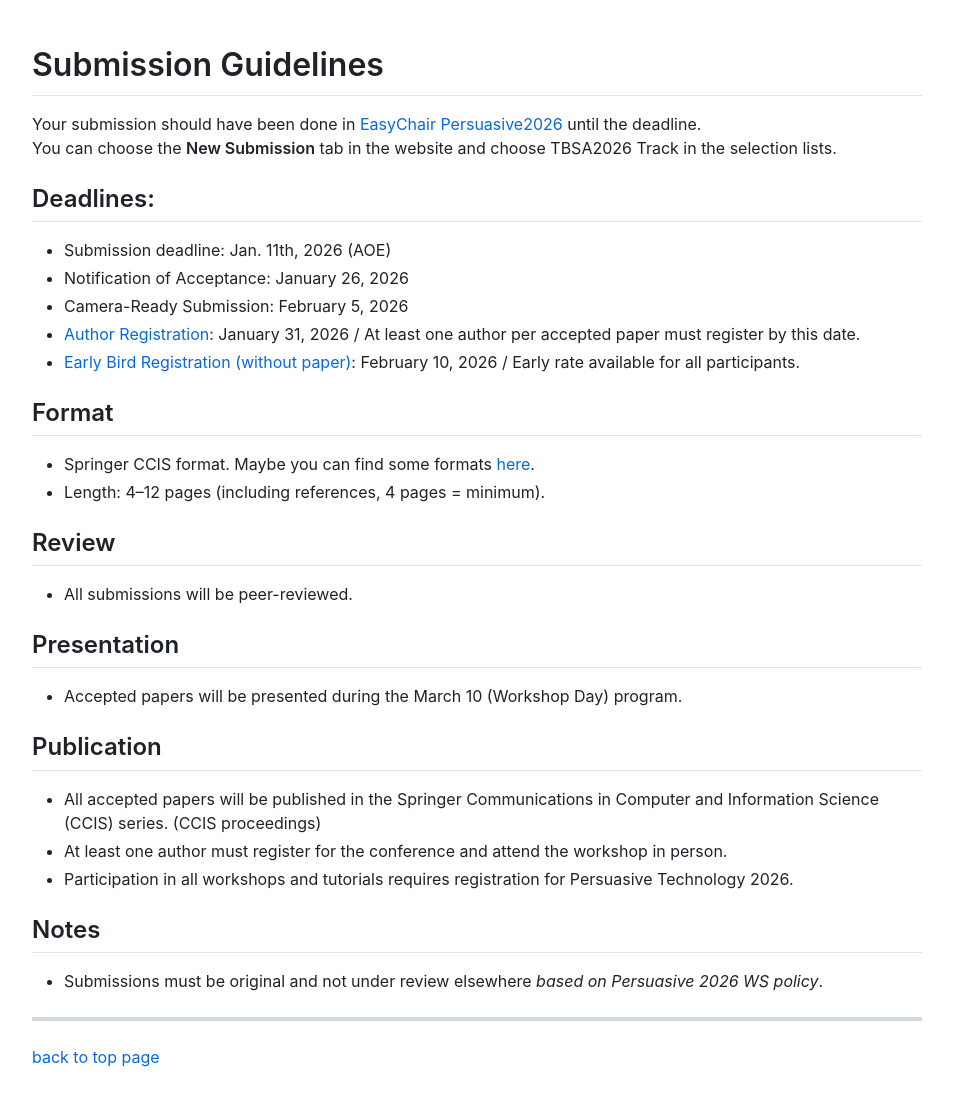
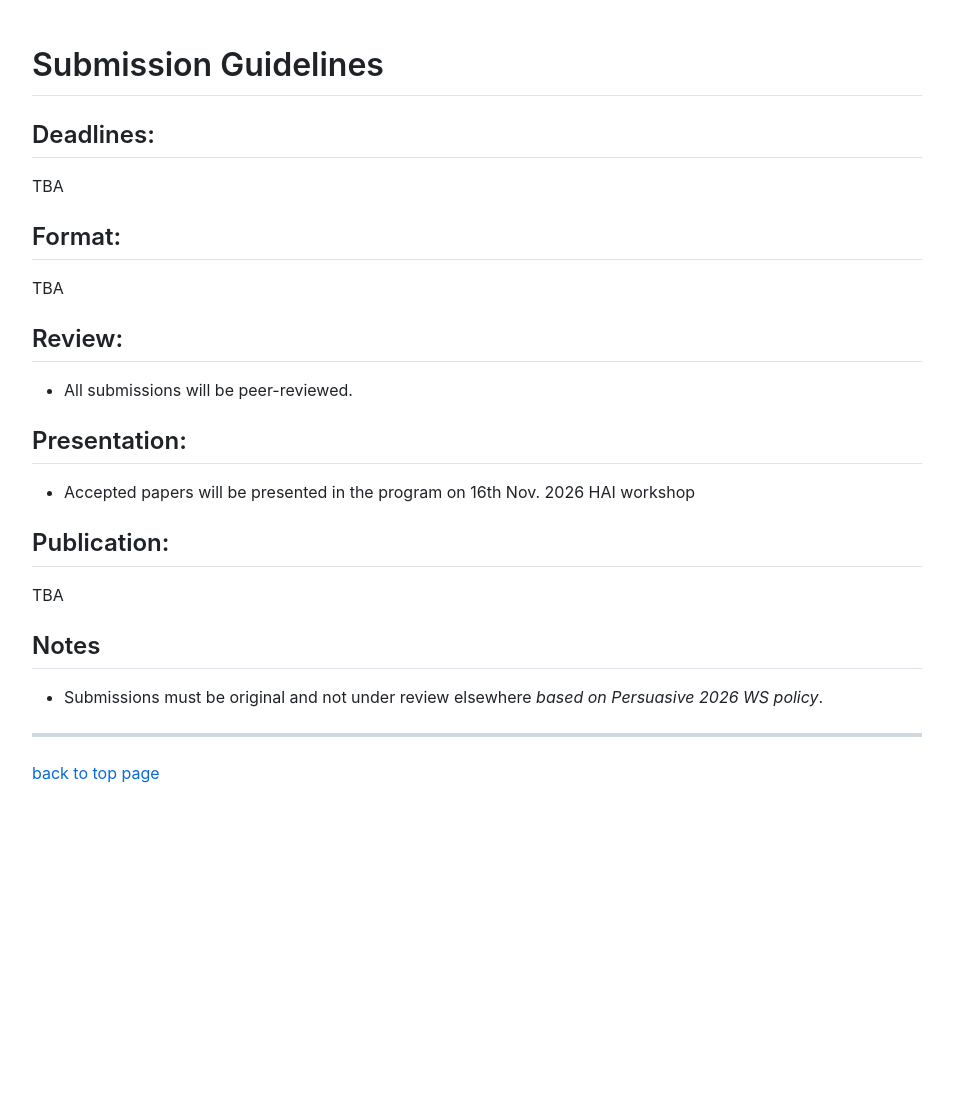
Before and after one commit to virtualcom-designlab/TBSA2026, a Jekyll site: the page built from submission.md, in a window 1280 px wide. Shown: the whole page, without its empty margins (163-1116 px from the left). Built offline with Jekyll 4.4.1, drawn with Linux system fonts in a browser that asks for light colours; our own code applies the rules of GitHub Pages for plain Markdown files; after the commit the page ends 900 px from its top, so only the background shows below that.

Commit message:
Update submission.md

```diff
--- a/submission.md
+++ b/submission.md
@@ -1,6 +1,22 @@
 # Submission Guidelines
 
 
+## Deadlines:
+TBA
+
+## Format:
+TBA
+
+## Review:
+- All submissions will be peer-reviewed.
+
+## Presentation:
+- Accepted papers will be presented in the program on 16th Nov. 2026 HAI workshop
+
+## Publication:
+TBA
+
+<!--
 Your submission should have been done in [EasyChair Persuasive2026](https://easychair.org/conferences/?conf=persuasive2026 ) until the deadline.
 You can choose the **New Submission** tab in the website and choose TBSA2026 Track in the selection lists.
 
@@ -27,9 +43,9 @@ You can choose the **New Submission** tab in the website and choose TBSA2026 Tra
 (CCIS proceedings)
 - At least one author must register for the conference and attend the workshop in person.
 - Participation in all workshops and tutorials requires registration for Persuasive Technology 2026.
-
+-->
 ## Notes
 - Submissions must be original and not under review elsewhere *based on Persuasive 2026 WS policy*.
 
 ---
-[back to top page](README.md)
+[back to top page](index.html)
```
